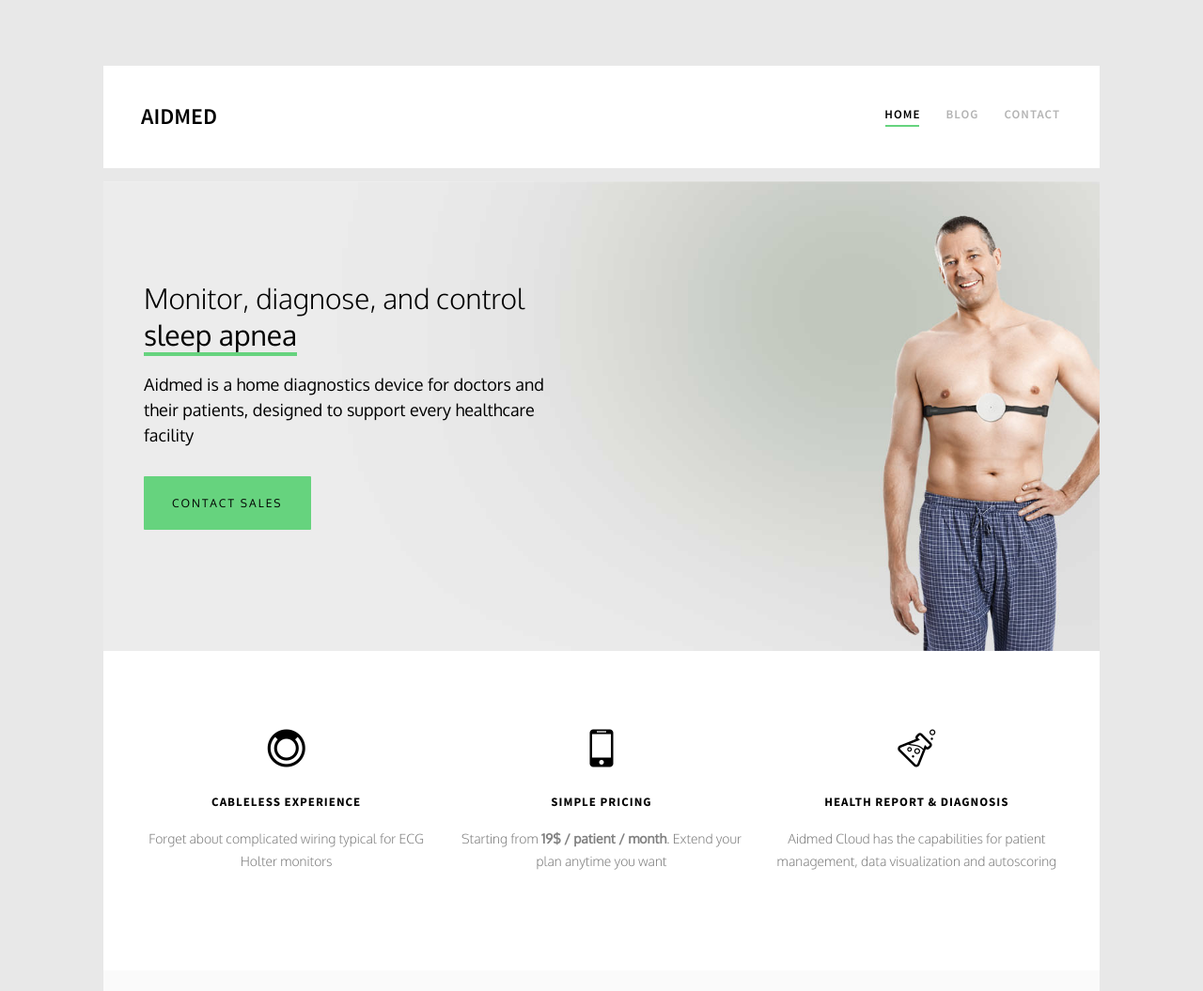
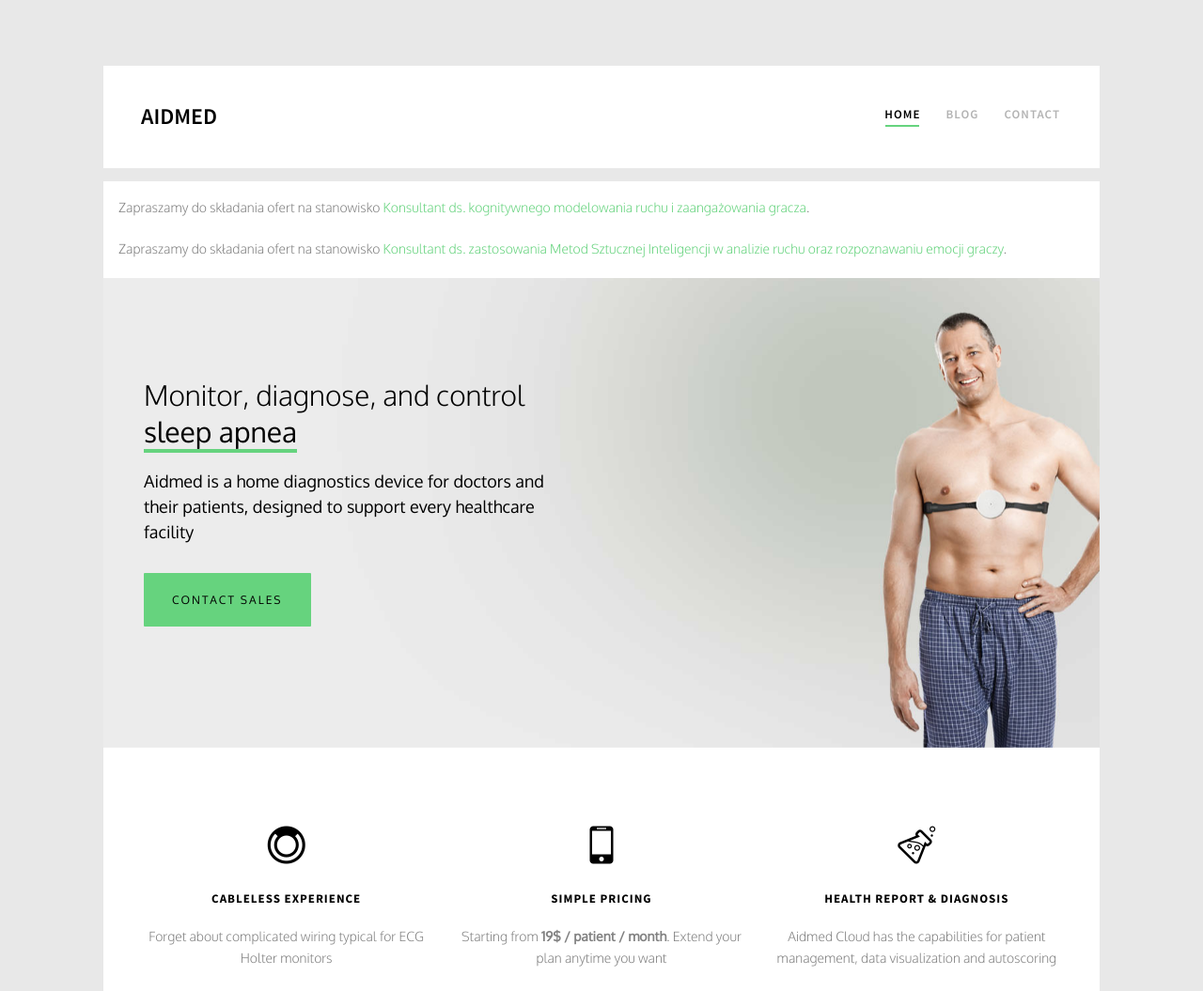
Before and after one commit to Guziq/aidmed, a website: page dist/index.html in a window 1280 px wide. Shown: the top 1055 px of the page at 94% size. Drawn offline with Linux system fonts and the light colour scheme; files whose address does not match are found by name.

Commit message:
Added offers

```diff
--- a/dist/index.html
+++ b/dist/index.html
@@ -93,6 +93,10 @@
 		</div>
 	</nav>
 	<div class="container-wrap">
+		<div style="padding: 16px 16px 0px 16px">
+			<p>Zapraszamy do składania ofert na stanowisko <a href="files/oferta_2.pdf">Konsultant ds. kognitywnego modelowania ruchu i zaangażowania gracza</a>.</p>
+			<p>Zapraszamy do składania ofert na stanowisko <a href="files/oferta_3.pdf">Konsultant ds. zastosowania Metod Sztucznej Inteligencji w analizie ruchu oraz rozpoznawaniu emocji graczy</a>.</p>
+		</div>
 		<aside id="fh5co-hero">
 			<div class="flexslider">
 				<ul class="slides">
```
Also changed, not shown: package.json (+12 -12 lines), 1 other file.
